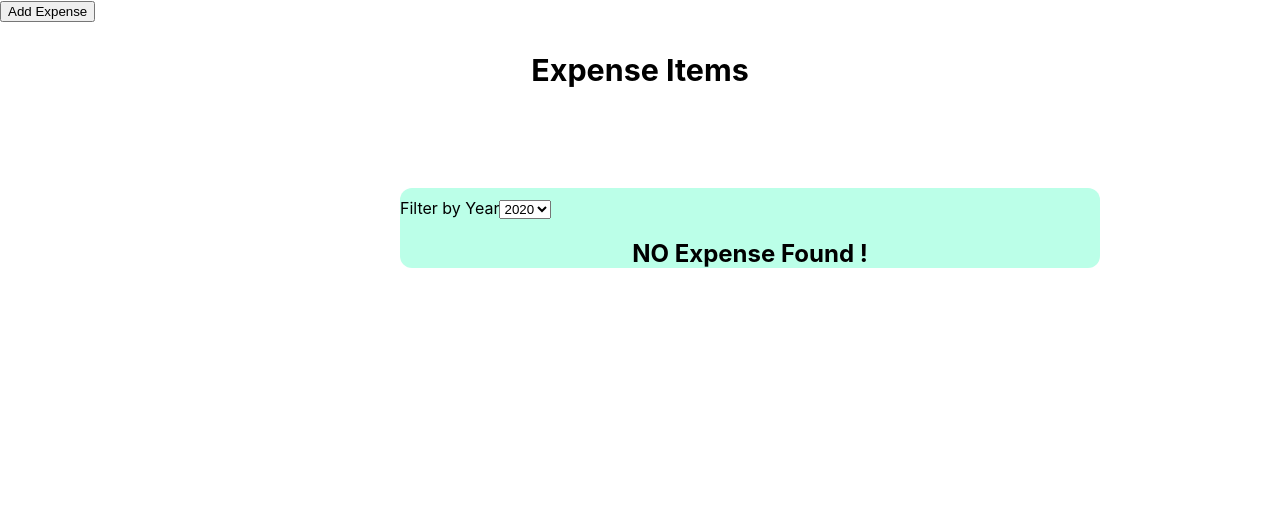
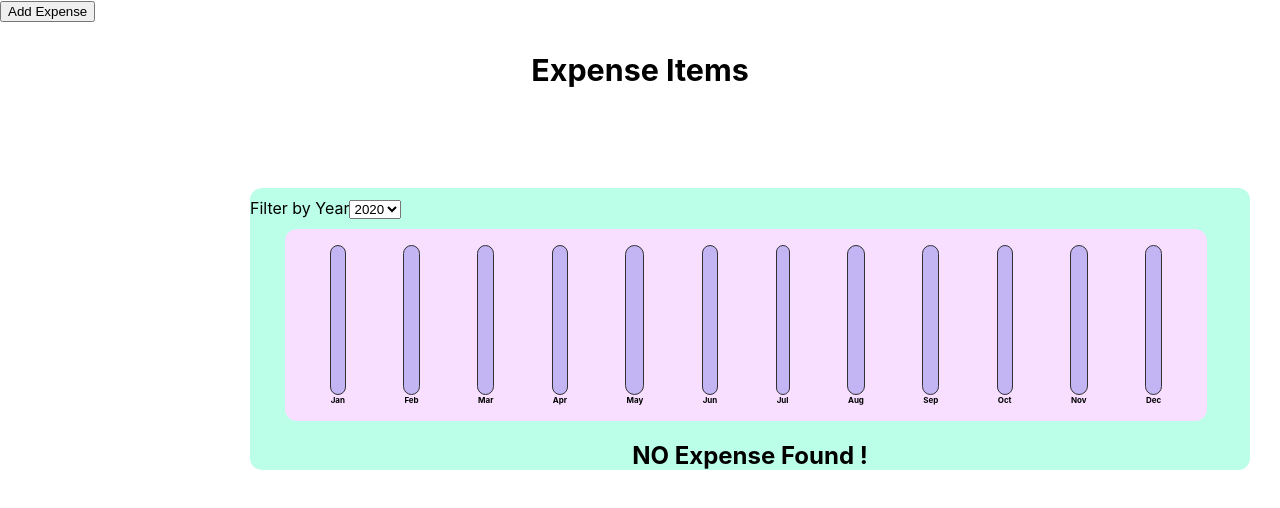
Before and after one commit to sagarikamohanty2000/react-first-app, a React (Create React App) app: page / in a window 1280 px wide. Shown: the top 508 px of the page. Built offline with nearby package versions, Linux system fonts and the light colour scheme.

Commit message:
charBar_component

```diff
--- a/src/App.css
+++ b/src/App.css
@@ -27,9 +27,9 @@
 .boxContainer {
   border-radius: 12px;
   margin-top: 100px;
-  margin-left: 400px;
+  margin-left: 250px;
   padding-top: 10px;
-  width: 700px;
+  width: 1000px;
   height: auto;
   background-color: rgb(187, 255, 232);
   box-shadow: 0 1px 8px (0, 0, 0, 0.25);
--- /dev/null
+++ b/src/components/Chart/Chart.css
@@ -0,0 +1,13 @@
+.chart{
+
+    padding: 1rem;
+    border-radius: 12px;
+    margin-top: 10px;
+    margin-left: 35px;
+    background-color: #f8dfff;
+    text-align: center;
+    display: flex;
+    width: 890px;
+    justify-content: space-around;
+    height : 10rem;
+}
--- /dev/null
+++ b/src/components/Chart/Chart.js
@@ -0,0 +1,24 @@
+import React from 'react';
+import ChartBar from './ChartBar';
+import './Chart.css';
+
+const Chart = (props) => {
+
+    const allAmount = props.dataPoints.map(dataPoint => dataPoint.value);
+    const maxAmount = Math.max(...allAmount);
+    console.log(maxAmount);
+    return (
+        <div className='chart'>
+            {props.dataPoints.map((dataPoint) => (
+                <ChartBar
+                key = {dataPoint.label}
+                value = {dataPoint.value}
+                maxValue = {maxAmount}
+                label = {dataPoint.label}
+                ></ChartBar>
+            ))}
+        </div>
+    )
+}
+
+export default Chart;
--- /dev/null
+++ b/src/components/Chart/ChartBar.css
@@ -0,0 +1,30 @@
+.chart-bar {
+    height:100%;
+    display: flex;
+    flex-direction: column;
+    align-items: center;
+}
+
+.chart-bar__inner {
+    height: 100%;
+    width:100%;
+     border: 1px solid #313131;
+     border-radius: 12px;
+     background-color: #c3b4f3;
+     overflow: hidden;
+     display: flex;
+     flex-direction: column;
+     justify-content: flex-end;
+}
+
+.chart-bar__fill {
+    background-color: #4826b9;
+    width: 100%;
+    transition: all 0.3 ease-out;
+}
+
+.chart-bar__label {
+    font-weight: bold;
+    font-size: 0.5rem;
+    text-align: center;
+}
--- /dev/null
+++ b/src/components/Chart/ChartBar.js
@@ -0,0 +1,25 @@
+import React from "react";
+import "./ChartBar.css";
+
+const ChartBar = (props) => {
+
+    console.log(props.maxValue);
+  let barFillHeight = "0%";
+
+  if (props.maxValue > 0)
+    barFillHeight = Math.round((props.value / props.maxValue) * 100) + "%";
+
+  return (
+    <div className="chart-bar">
+      <div className="chart-bar__inner">
+        <div
+          className="chart-bar__fill"
+          style={{ height: barFillHeight }}
+        ></div>
+      </div>
+      <div className="chart-bar__label">{props.label}</div>
+    </div>
+  )
+}
+
+export default ChartBar;
--- /dev/null
+++ b/src/components/Expenses/ExpenseChart.js
@@ -0,0 +1,32 @@
+
+import React from 'react';
+import Chart from '../Chart/Chart';
+
+const ExpenseChart = (props) => {
+    const chartDataPoints = [
+        {label: 'Jan', value: 0},
+        {label: 'Feb', value: 0},
+        {label: 'Mar', value: 0},
+        {label: 'Apr', value: 0},
+        {label: 'May', value: 0},
+        {label: 'Jun', value: 0},
+        {label: 'Jul', value: 0},
+        {label: 'Aug', value: 0},
+        {label: 'Sep', value: 0},
+        {label: 'Oct', value: 0},
+        {label: 'Nov', value: 0},
+        {label: 'Dec', value: 0},
+    ]
+
+    for(const expense of props.expenses)
+    {
+        const expenseMonth = expense.date.getMonth();
+        chartDataPoints[expenseMonth].value += expense.amount
+    }
+
+    return (
+        <Chart dataPoints = {chartDataPoints}/>
+    )
+}
+
+export default ExpenseChart;
--- a/src/components/Expenses/ExpenseItem.js
+++ b/src/components/Expenses/ExpenseItem.js
@@ -1,20 +1,19 @@
-import "./ExpenseItem.css";
-import React,{useState} from 'react';
-import ExpenseFilter from "./ExpenseFilter";
-import ExpenseList from"./ExpenseList";
+import './ExpenseItem.css';
+import React, { useState } from 'react';
+import ExpenseFilter from './ExpenseFilter';
+import ExpenseList from './ExpenseList';
+import ExpenseChart from './ExpenseChart';
 
 const ExpenseItem = (data) => {
+  const [filterYear, setFilter] = useState("2020");
 
-  const [filterYear,setFilter] = useState('2020');
-
-  const filterChangeHandler = selectYear => {
+  const filterChangeHandler = (selectYear) => {
     setFilter(selectYear);
-  }
+  };
 
   const checkFilterExpense = (expense) => {
-    if(expense.date.getFullYear().toString() === filterYear)
-    return expense
-  }
+    if (expense.date.getFullYear().toString() === filterYear) return expense;
+  };
   const filterExpense = data.items.filter(checkFilterExpense);
 
   // let expenseContent = <p>No Expense Found!</p>
@@ -34,8 +33,13 @@
   // }
   return (
     <div>
-      <ExpenseFilter selected={filterYear} onChangeFilter={filterChangeHandler}/>
-       <ExpenseList items={filterExpense}></ExpenseList>
+      <ExpenseFilter
+        selected={filterYear}
+        onChangeFilter={filterChangeHandler}
+      />
+
+      <ExpenseChart expenses={filterExpense}/>
+      <ExpenseList items={filterExpense}></ExpenseList>
     </div>
   );
 };
--- a/src/components/UI/Card.css
+++ b/src/components/UI/Card.css
@@ -4,7 +4,7 @@
   margin-top: 20px;
   padding-top: 30px;
   padding-left: 10px;
-  width: 550px;
+  width: 860px;
   height: 100px;
   background-color: white;
   color: orangered;
```
Also changed, not shown: src/components/Expenses/ExpenseFilter.js (+10 -15 lines), src/components/Expenses/ExpenseForm.js (+11 -9 lines), src/components/Expenses/ExpenseList.js (+6 -15 lines), src/components/Expenses/NewExpense.js (+5 -2 lines).
